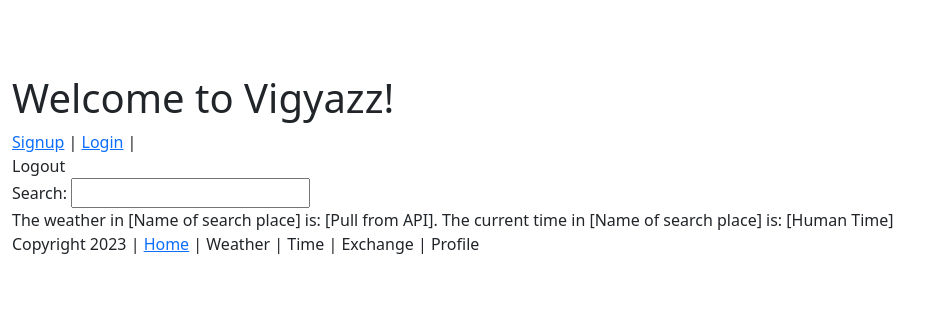
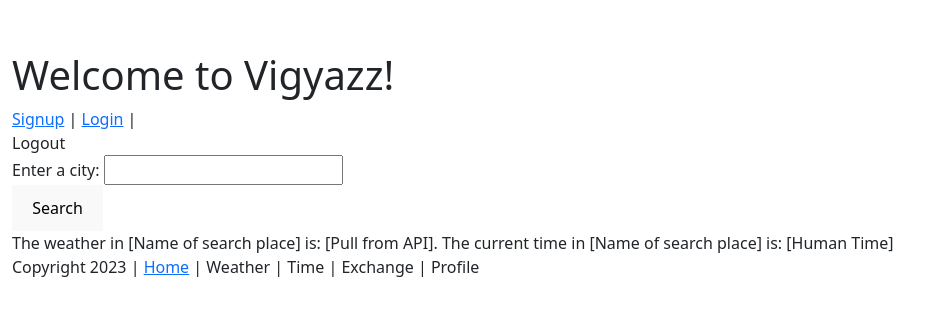
Before and after one commit to mikemccomb/vigyazz-frontend, a React (Vite) app: page / in a window 1280 px wide. Shown: the part 235-550 px from the top of the page, without its empty margins (0-944 px from the left). Built offline with nearby package versions, Linux system fonts and the light colour scheme; no server answers.

Commit message:
Builds search functionality

```diff
--- a/src/components/SearchBar.jsx
+++ b/src/components/SearchBar.jsx
@@ -1,19 +1,27 @@
-import { useEffect, useState } from "react";
+// import { useState } from "react";
 import axios from "axios";
 
 export function SearchBar() {
-  const [searchFilter, setSearchFilter] = useState("");
+  // const [searchFilter, setSearchFilter] = useState("");
 
-  useEffect(() => {
-    axios.get(`http://localhost:3000/weather`).then((response) => console.log(response.data));
-  });
+  const handleSubmit = (event) => {
+    event.preventDefault();
+    console.log("1st");
+    const params = new FormData(event.target);
+    axios
+      .get("http://localhost:3000/weather.json", { params: { search: params.get("search") } })
+      .then((response) => console.log("Yo", response.data));
+    console.log("2nd");
+  };
 
   return (
     <div>
-      <div>
-        Search:{" "}
-        <input type="search" value={searchFilter} list="" onChange={(event) => setSearchFilter(event.target.value)} />
-      </div>
+      <form onSubmit={handleSubmit}>
+        <div>
+          Enter a city: <input type="text" name="search" />
+        </div>
+        <button type="submit">Search</button>
+      </form>
     </div>
   );
 }
```
